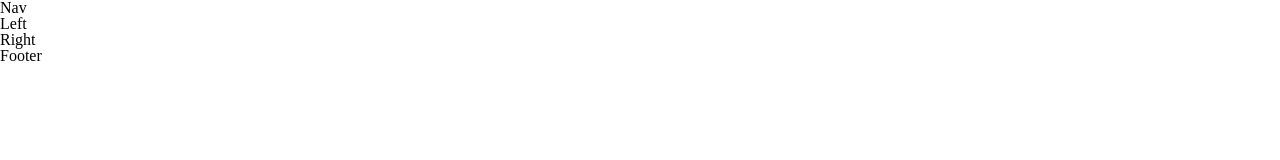
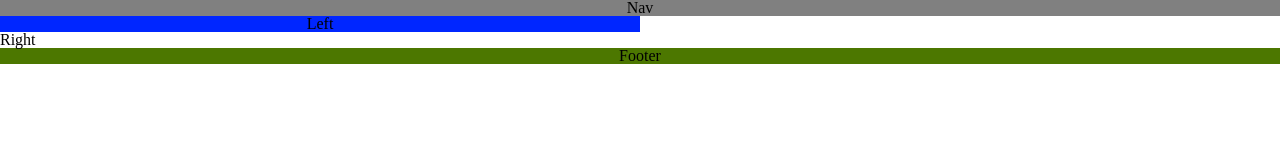
Before and after one commit to DorenS/Doren-Schaefer-prework, a plain HTML site: page CSS_Assessment/index.html in a window 1280 px wide. Drawn offline with Linux system fonts and the light colour scheme.

Commit message:
set text alignment, BG color, and div widths

```diff
--- a/CSS_Assessment/style.css
+++ b/CSS_Assessment/style.css
@@ -1,14 +1,23 @@
 nav {
+    width:100%;
+    background: #808080;
+    text-align:center;
 }
 
 #boxLeft{
-
+    width:50%;
+    background: #0026ff;
+    text-align:center;
 }
 
 #bocRight{
-
+    width:25%;
+    background: #ff0000;
+    text-align:center;
 }
 
 footer{
-
+    width:100%;
+    background: #4c7700;
+    text-align:center;
 }
```
